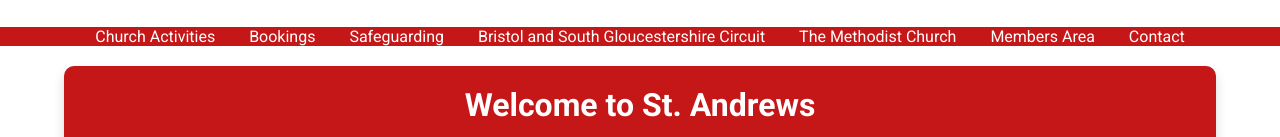
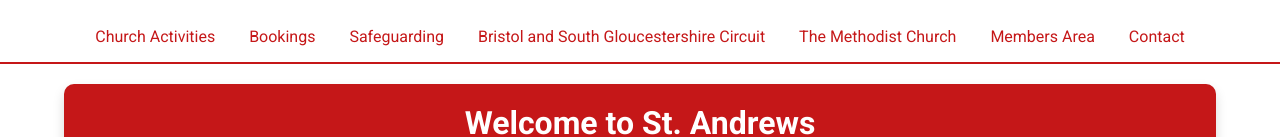
Before and after one commit to Gobblerian/standrewswebsite, a plain HTML site: page index.html in a window 1280 px wide. Shown: the part 163-300 px from the top of the page. Drawn offline with Linux system fonts and the light colour scheme.

Commit message:
Update styles.css

```diff
--- a/styles.css
+++ b/styles.css
@@ -18,7 +18,8 @@
 }
 
 nav {
-    background-color: #c51718;
+    background-color: white; /* Change the background color to white */
+    border-bottom: 2px solid #c51718; /* Add a border for distinction */
 }
 
 nav ul {
@@ -33,7 +34,7 @@
 }
 
 nav ul li a {
-    color: white;
+    color: #c51718; /* Change link color to match the theme */
     text-decoration: none;
 }
 
```
